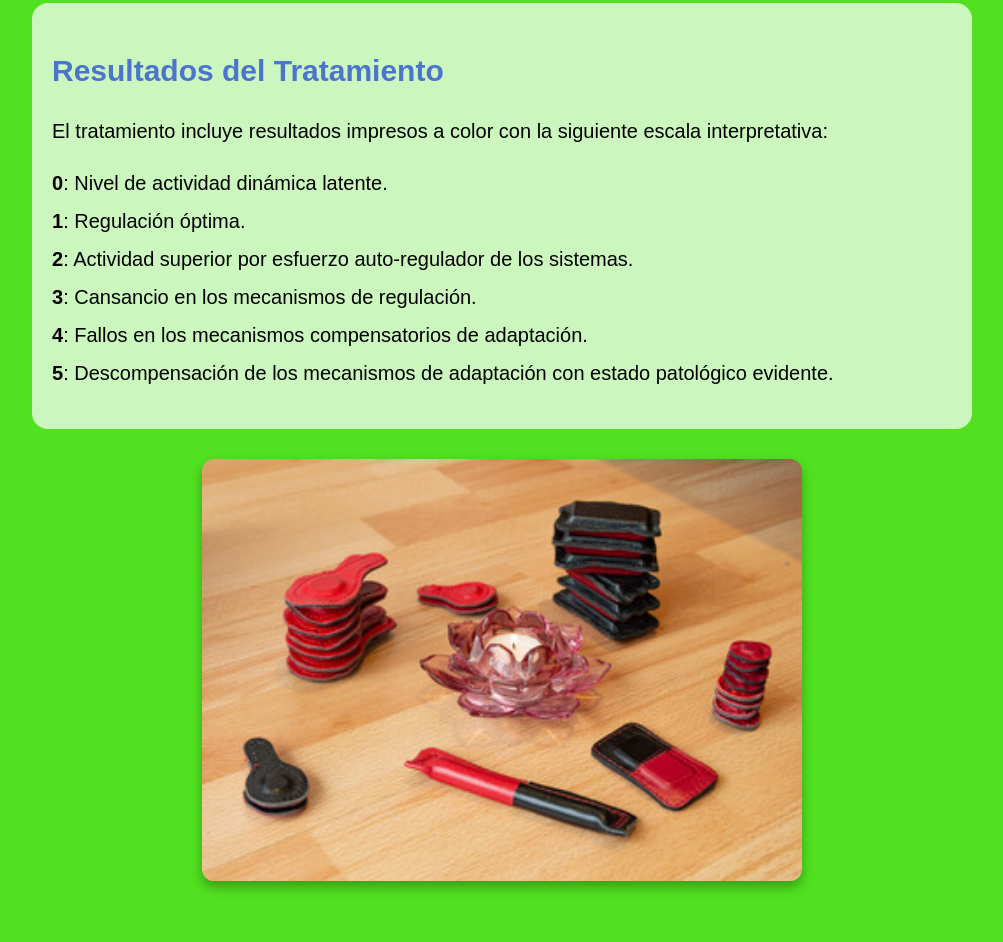
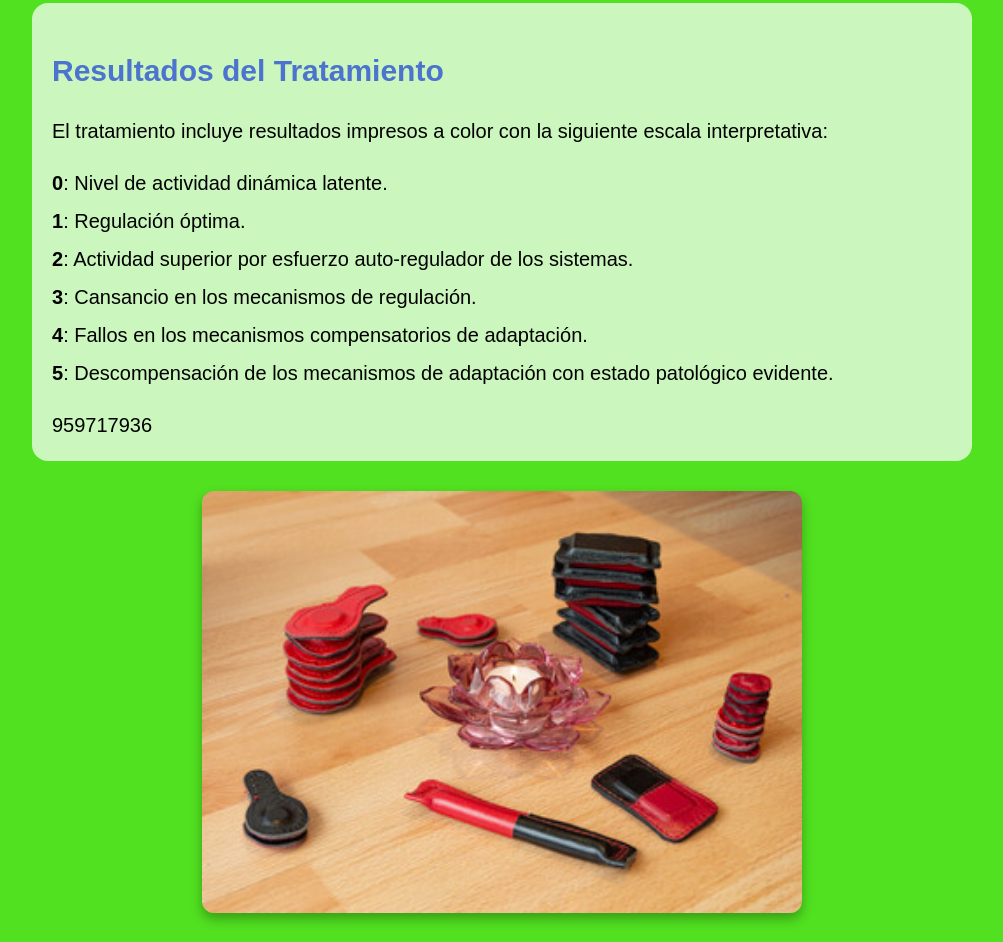
Before and after one commit to jhordan-pro/salud-preventiva-web, a plain HTML site: page index.html in a window 1280 px wide. Shown: the part 784-1726 px from the top of the page, without its empty margins (138-1141 px from the left). Before the commit the page ends 1694 px from the top, so only its background shows below. Drawn offline with Linux system fonts and the light colour scheme.

Commit message:
Update index.html

```diff
--- a/index.html
+++ b/index.html
@@ -39,6 +39,9 @@
             <li><strong>4</strong>: Fallos en los mecanismos compensatorios de adaptación.</li>
             <li><strong>5</strong>: Descompensación de los mecanismos de adaptación con estado patológico evidente.</li>
         </ul>
+        <div>
+            <div>959717936</div>
+        </div>
     </div>
 
     <div id="contenedor-imagen">
```
